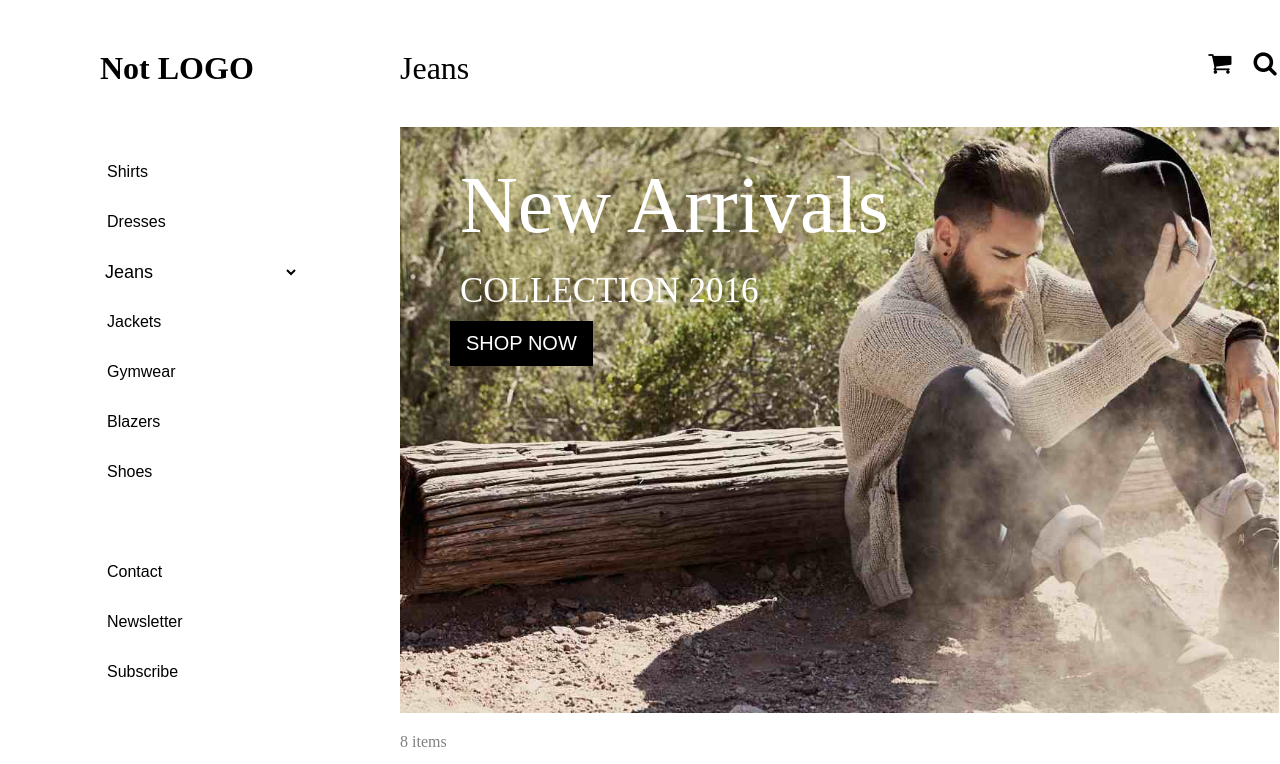
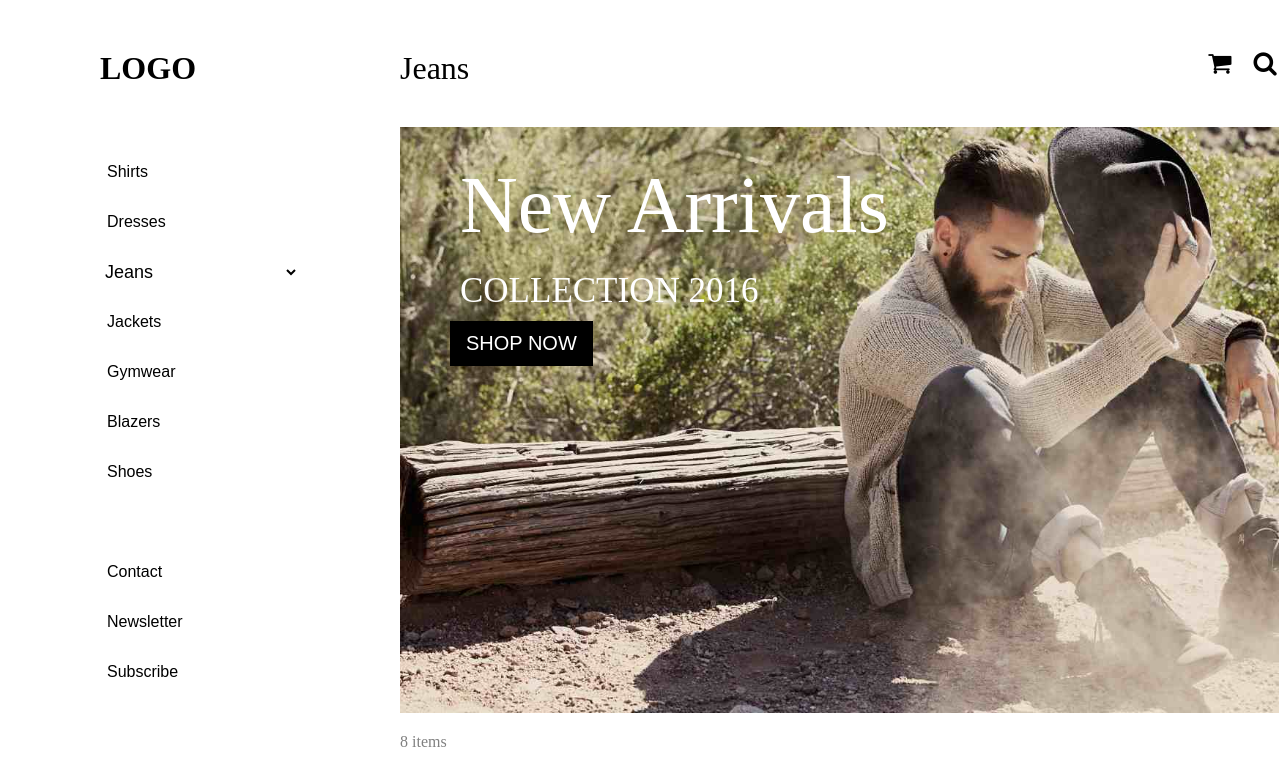
Before and after one commit to Aakhil4/practice-pj2, a plain HTML site: page index.html in a window 1280 px wide. Shown: the top 764 px of the page. Drawn offline with Linux system fonts and the light colour scheme.

Commit message:
Update index.html

```diff
--- a/index.html
+++ b/index.html
@@ -22,7 +22,7 @@
     <section class="main">
       <nav class="side-bar">
         <div class="logo">
-          <p class="logo-1">Not LOGO</p>
+          <p class="logo-1">LOGO</p>
         </div>
         <div class="dress-type">
           <button class="types">
```
